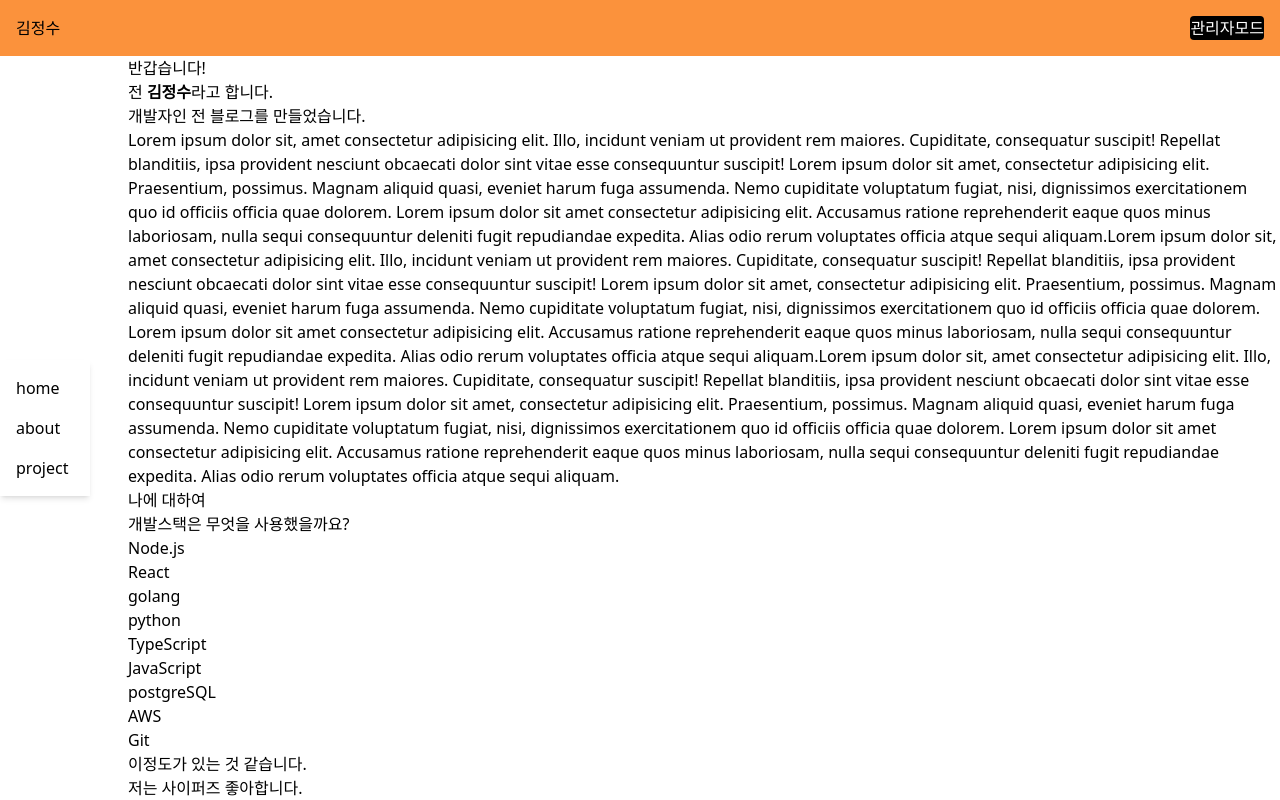
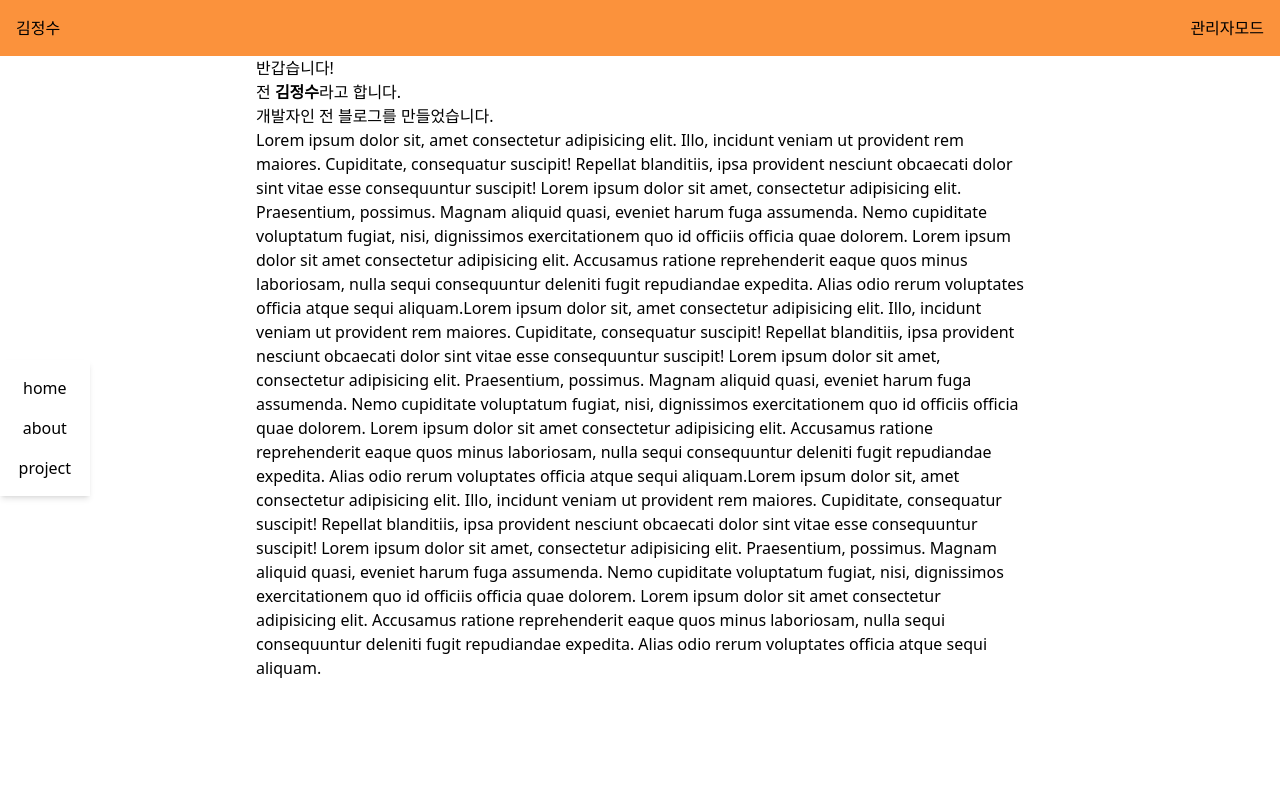
Before and after one commit to KimInteger/integer_blog, a React app in the folder frontend/: page / in a window 1280 px wide. Shown: the top 800 px of the page. Built offline with nearby package versions, Linux system fonts and the light colour scheme.

Commit message:
modi | app.tsx
route태그 사용

```diff
--- a/frontend/package.json
+++ b/frontend/package.json
@@ -17,6 +17,7 @@
     "prettier": "^3.3.3",
     "react": "^18.3.1",
     "react-dom": "^18.3.1",
+    "react-router-dom": "^6.27.0",
     "style-loader": "^4.0.0",
     "tailwindcss": "^3.4.14",
     "ts-loader": "^9.5.1",
--- a/frontend/src/app.tsx
+++ b/frontend/src/app.tsx
@@ -1,26 +1,36 @@
 import React from "react";
+import { BrowserRouter as Router, Routes, Route } from "react-router-dom";
 import AuthProvider from "./context/AuthContext/authProvider";
 import HeaderContent from "./ui/headerContent/headerSection";
 import { headerLiteral } from "./static/headerStatic/headerStatic";
 import NavigateSection from "./ui/naviContent/naviSection";
-import MainContent from "./ui/mainContent/mainContent";
+import MainHomeSection from "./ui/mainContent/mainHome";
+import MainAboutSection from "./ui/mainContent/mainAbout";
+import MainProjectSection from "./ui/mainContent/mainProject";
 
-const App = ()=>{
+const App = () => {
   return (
     <AuthProvider>
+      <Router>
         <header>
           <HeaderContent title={headerLiteral.title} />
         </header>
         <main className="flex flex-row w-full">
-        <div className="w-[10vw]">
+          <div className="w-[20vw]">
             <NavigateSection />
           </div>
-        <div className="w-[90vw]">
-          <MainContent />
+          <div className="w-[60vw]">
+            <Routes>
+              <Route path="/" element={<MainHomeSection />} />
+              <Route path="/about" element={<MainAboutSection />} />
+              <Route path="/project" element={<MainProjectSection />} />
+            </Routes>
           </div>
+          <div className="w-[20vw]"></div>
         </main>
+      </Router>
     </AuthProvider>
-  )
-}
+  );
+};
 
-export default App
+export default App;
--- a/frontend/src/global.css
+++ b/frontend/src/global.css
@@ -4,8 +4,8 @@
 @tailwind utilities;
 
 * {
-  margin: 0;
-  padding: 0;
+  margin: 0 auto;
+  padding: 0 auto;
   box-sizing: border-box;
 }
 
@@ -14,9 +14,3 @@
   display: flex;
   flex-direction: column;
 }
-
-button {
-  background-color: black;
-  color: white;
-  border-radius: 4px;
-}
```
Lines whose indentation alone changed are shown as unchanged.
